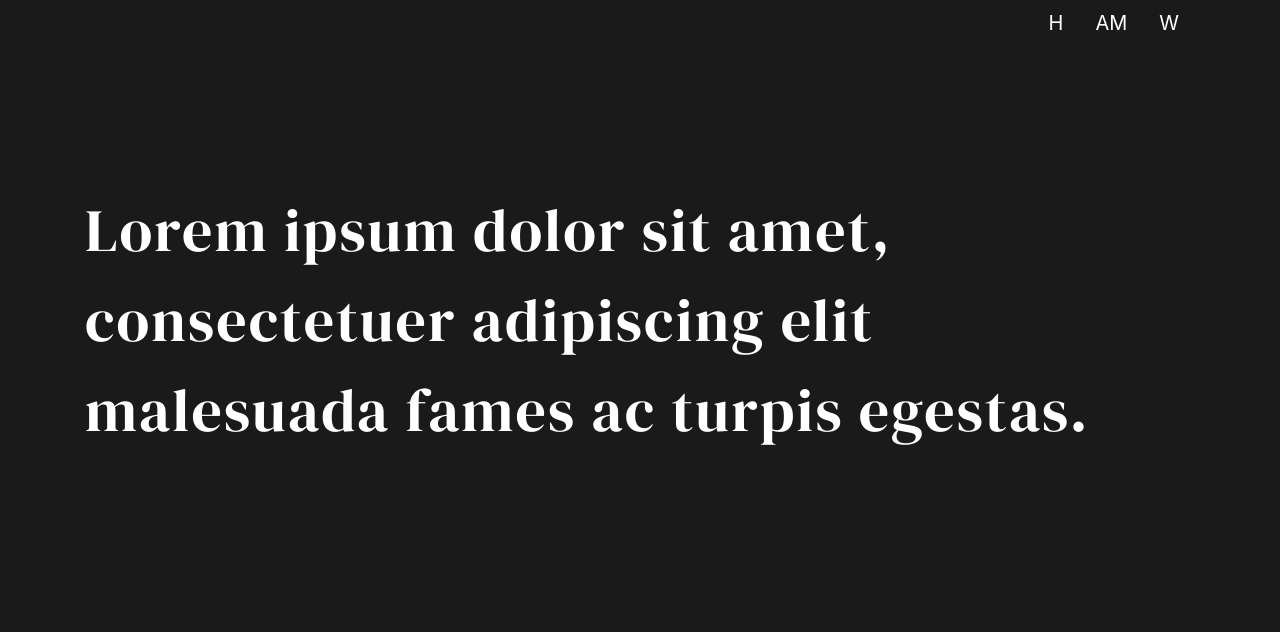
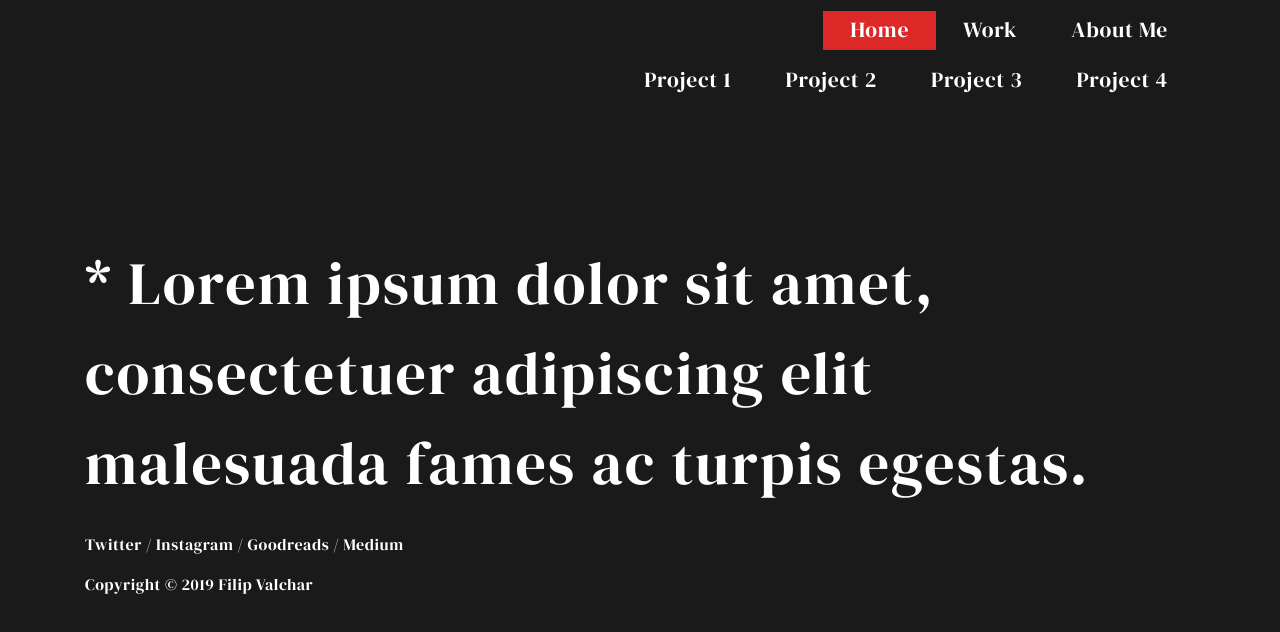
Before and after one commit to XuuRee/fival.cz, a React (Create React App) app in the folder fival/: page / in a window 1280 px wide. Shown: the top 632 px of the page. Built offline with nearby package versions, Linux system fonts and the light colour scheme.

Commit message:
new initial page

```diff
--- a/fival/src/App.css
+++ b/fival/src/App.css
@@ -2,6 +2,35 @@
 	height: 100vh;
 	color: white;
 	background-color: #1A1A1A;
+}
+
+.font {
+	font-family: 'DM Serif Display';
+	letter-spacing: 0.035em;
+}
+
+.size-1 {
+	font-size: 4em;
+}
+
+.size-2 {
+	font-size: 3em;
+}
+
+.size-3 {
+	font-size: 2em;
+}
+
+.size-4 {
+	font-size: 1.50em;
+}
+
+.size-5 {
+	font-size: 1.25em;
+}
+
+.size-6 {
+	font-size: 1em;
 }
 
 .transition {
@@ -40,7 +69,19 @@
 
 .menu-item {
 	color: white;
-	font-size: 1.25em;
+	font-size: 1.35em;
+	margin-top: 0.50em;
+	padding-left: 1.25em;
+	padding-right: 1.25em;
+	padding-top: 0.15em;
+	padding-bottom: 0.15em;
+	transition: linear 0.25s;
+}
+
+.menu-item:hover,.menu-item-selected {
+	color: white;
+	background-color: #DC2826;
+
 }
 
 .text-underline {
--- a/fival/src/Components/Homepage.tsx
+++ b/fival/src/Components/Homepage.tsx
@@ -5,10 +5,13 @@ const Homepage: React.SFC = () => {
 	return (
 		<div className="transition">
 			<div className="homepage-text homepage-text-position">
-				Lorem ipsum dolor sit amet,<br />
+				* Lorem ipsum dolor sit amet,<br />
 				consectetuer adipiscing elit<br />
 				malesuada fames ac turpis egestas.
 			</div>
+			<br />
+			<p className="font">Twitter / Instagram / Goodreads / Medium </p>
+			<p className="font">Copyright © 2019 Filip Valchar</p>
 		</div>
 	);
 };
--- a/fival/src/Components/Initial.tsx
+++ b/fival/src/Components/Initial.tsx
@@ -2,20 +2,38 @@ import React, { Dispatch } from 'react';
 import { connect, MapDispatchToProps } from 'react-redux';
 import { setPageToHome, StateActions } from '../Actions/StateActions';
 import "../Static/Initial.css";
-import loading from "../Images/loading.svg";
 
 type DispatchHomepage = {
 	onHomePageChange: () => void;
 };
 
 class Initial extends React.Component<DispatchHomepage> {
+	state = {
+		word: ''
+	}
 
 	componentDidMount() {
-	  setTimeout(() => this.props.onHomePageChange(), 2500)
+		const sentence = ['I am ', 'software ', 'engineer. ', 'Welcome!', ' '];
+
+		let timer = 250;
+		sentence.map(phrase => {
+			setTimeout(() => {
+				this.setState({ word: phrase })
+			}, timer);
+			timer += 750;
+		});
+
+	  	setTimeout(() => this.props.onHomePageChange(), timer)
 	}
 
 	render() {
-		return <img className="loading" src={loading} />;
+		return (
+			<div className="transition">
+				<div className="center font size-1">
+					{this.state.word}
+				</div>
+			</div>
+		);
 	}
 }
 
--- a/fival/src/Components/Menu.tsx
+++ b/fival/src/Components/Menu.tsx
@@ -14,17 +14,37 @@ type DispatchMenuProps = {
 
 const Menu: React.SFC<MenuProps & DispatchMenuProps> = ({ selected, onHomePageChange, onAboutMePageChange, onWorkPageChange }) => {
 	return (
+		<React.Fragment>
+		<div>
 		<ul className="nav justify-content-end">
   			<li className="nav-item">
-    			<a className="nav-link menu-item" href="#" onClick={onHomePageChange}>H</a>
+    			<a className="nav-link menu-item menu-item-selected font" href="#" onClick={onHomePageChange}>Home</a>
   			</li>
   			<li className="nav-item">
-    			<a className="nav-link menu-item" href="#" onClick={onAboutMePageChange}>AM</a>
+    			<a className="nav-link menu-item font" href="#" onClick={onWorkPageChange}>Work</a>
   			</li>
-  			<li className="nav-item">
-    			<a className="nav-link menu-item" href="#" onClick={onWorkPageChange}>W</a>
+			<li className="nav-item">
+    			<a className="nav-link menu-item font" href="#" onClick={onAboutMePageChange}>About Me</a>
   			</li>
 		</ul>
+		</div>
+		<div>
+			<ul className="nav justify-content-end">
+			<li className="nav-item">
+    			<a className="nav-link menu-item font" href="#" onClick={onWorkPageChange}>Project 1</a>
+  			</li>
+			<li className="nav-item">
+    			<a className="nav-link menu-item font" href="#" onClick={onAboutMePageChange}>Project 2</a>
+  			</li>
+			<li className="nav-item">
+    			<a className="nav-link menu-item font" href="#" onClick={onAboutMePageChange}>Project 3</a>
+  			</li>
+			<li className="nav-item">
+    			<a className="nav-link menu-item font" href="#" onClick={onAboutMePageChange}>Project 4</a>
+  			</li>
+			</ul>
+		</div>
+		</React.Fragment>
 	);
 };
 
--- a/fival/src/Static/Initial.css
+++ b/fival/src/Static/Initial.css
@@ -4,3 +4,10 @@
 	margin-right: auto;
 	padding-top: 20em;
 }
+
+.center {
+	position: absolute;
+    top: 50%;
+    left: 50%;
+    transform: translateX(-50%) translateY(-50%);
+}
```
